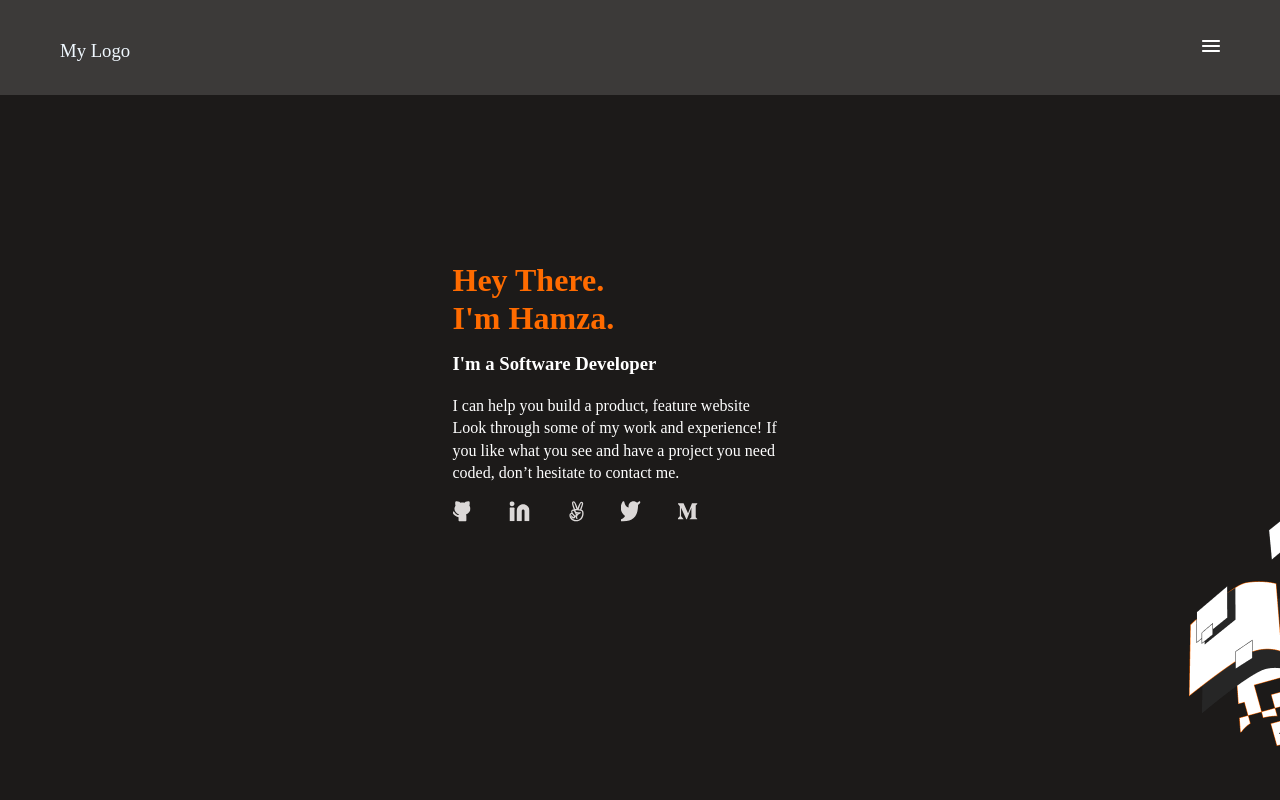
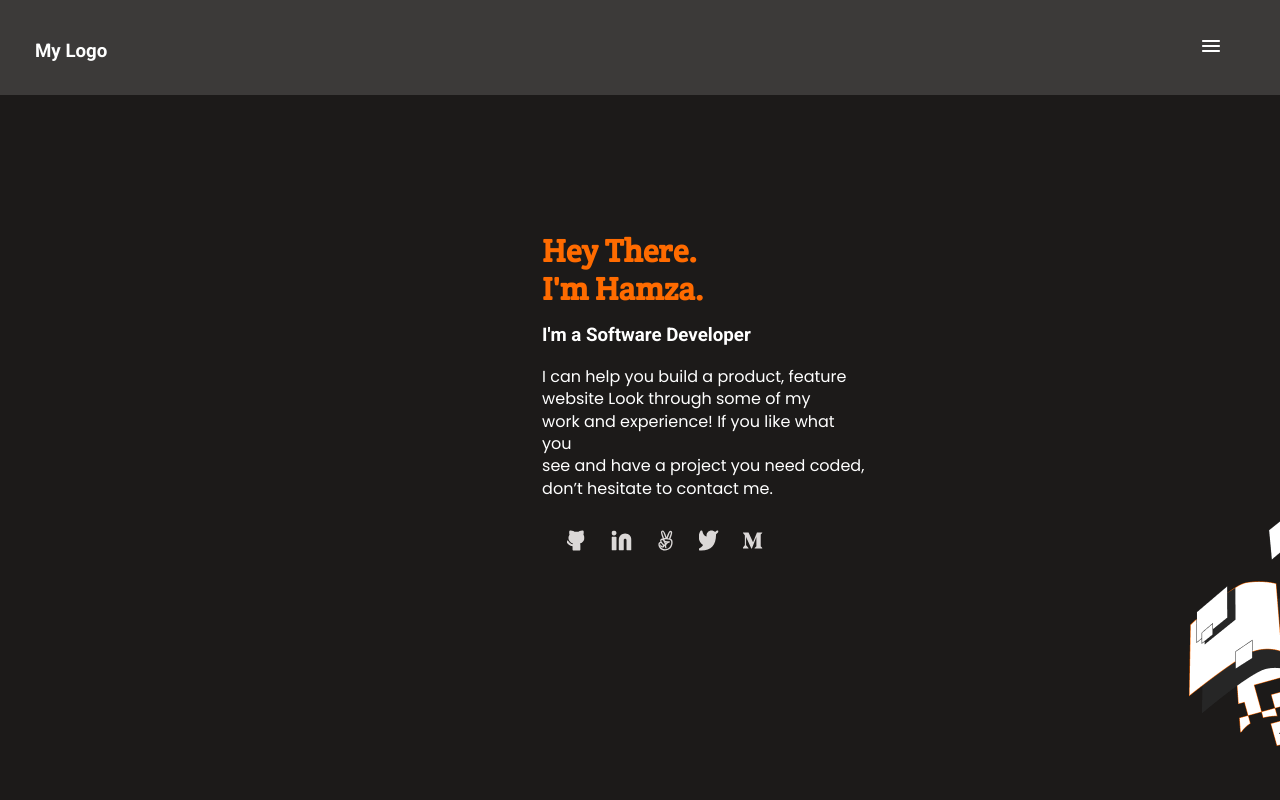
Before and after one commit to H-Ramalan/portfolio-mobile-first, a website: page index.html in a window 1280 px wide. Drawn offline with Linux system fonts and the light colour scheme.

Commit message:
Add font family

```diff
--- a/index.html
+++ b/index.html
@@ -17,7 +17,7 @@
         <h3 class="my-logo">My Logo</h3>
         <img class="ham-icon" src="./icons/Union.svg" alt="ham-icon" />
       </nav>
-
+      <main>
         <div class="name-box">
           <h1 class="main-heading">
             <span class="heading-top">Hey There.</span>
@@ -29,11 +29,11 @@
 
           <div class="bio">
             <p class="bio-description">
-            <span>I can help you build a product, feature</span>
-            <span>website Look through some of my</span>
-            <span>work and experience! If you like what you</span>
-            <span>see and have a project you need coded,</span>
-            <span>don’t hesitate to contact me.</span>
+              I can help you build a product, feature <br />
+              website Look through some of my <br />
+              work and experience! If you like what you <br />
+              see and have a project you need coded, <br />
+              don’t hesitate to contact me.
             </p>
           </div>
           <div class="icons">
@@ -44,6 +44,8 @@
             <img src="./icons/icon-medium.svg" alt="icon-medium" />
           </div>
         </div>
+      </main>
+
       <div class="bg-image">
         <img src="./icons/Illustration.png" alt="image" />
       </div>
--- a/style.css
+++ b/style.css
@@ -1,3 +1,7 @@
+@import url("https://fonts.googleapis.com/css2?family=Crete+Round&display=swap");
+@import url("https://fonts.googleapis.com/css2?family=Crete+Round&family=Roboto:wght@700&display=swap");
+@import url("https://fonts.googleapis.com/css2?family=Crete+Round&family=Poppins&family=Roboto:wght@700&display=swap");
+@import url("https://fonts.googleapis.com/css2?family=Crete+Round&family=Poppins&family=Roboto:wght@700&display=swap");
 * {
   margin: 0;
   padding: 0;
@@ -21,14 +25,14 @@
 .my-logo {
   position: absolute;
   top: 40px;
-  left: 60px;
-  color: aliceblue;
-  font-weight: 400;
+  left: 35px;
+  color: white;
+  font-family: roboto;
 }
 .name-box {
   position: absolute;
   top: 50%;
-  left: 50%;
+  left: 57%;
   width: 375px;
   font-weight: 400;
   transform: translate(-50%, -50%);
@@ -36,6 +40,7 @@
 
 .main-heading {
   color: #ff6b00;
+  font-family: crete Round;
 }
 .heading-top {
   display: block;
@@ -50,6 +55,7 @@
   width: 327px;
   left: 24px;
   top: 256px;
+  font-family: roboto;
 }
 .bio {
   color: #ffffff;
@@ -58,12 +64,16 @@
 .bio-description {
   display: block;
   width: 325px;
+  font-family: poppins;
 }
 .icons {
   padding: 15px 0;
   display: flex;
-  justify-content: space-between;
+  justify-content: space-evenly;
   width: 245px;
+  align-items: stretch;
+  margin-top: 13px;
+  margin-right: 7px;
 }
 .bg-image {
   position: absolute;
```
Lines whose indentation alone changed are shown as unchanged.
